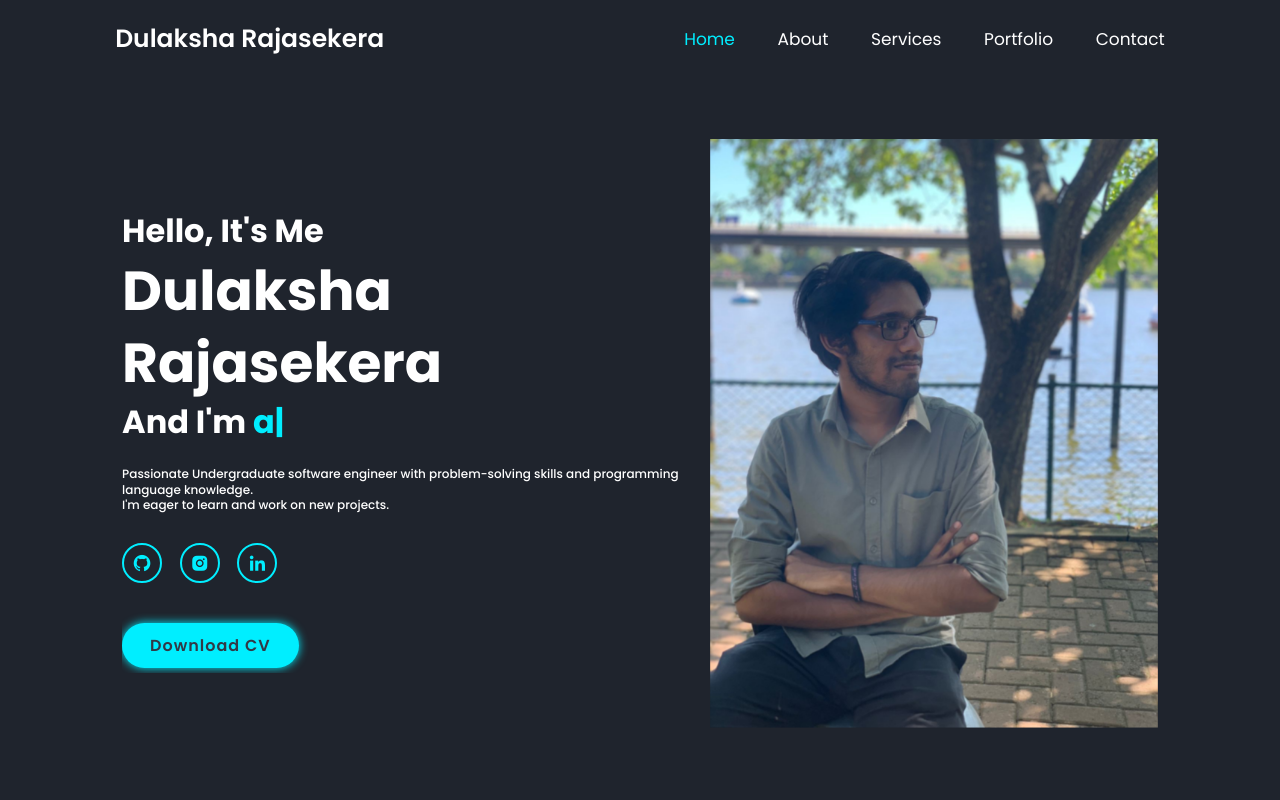
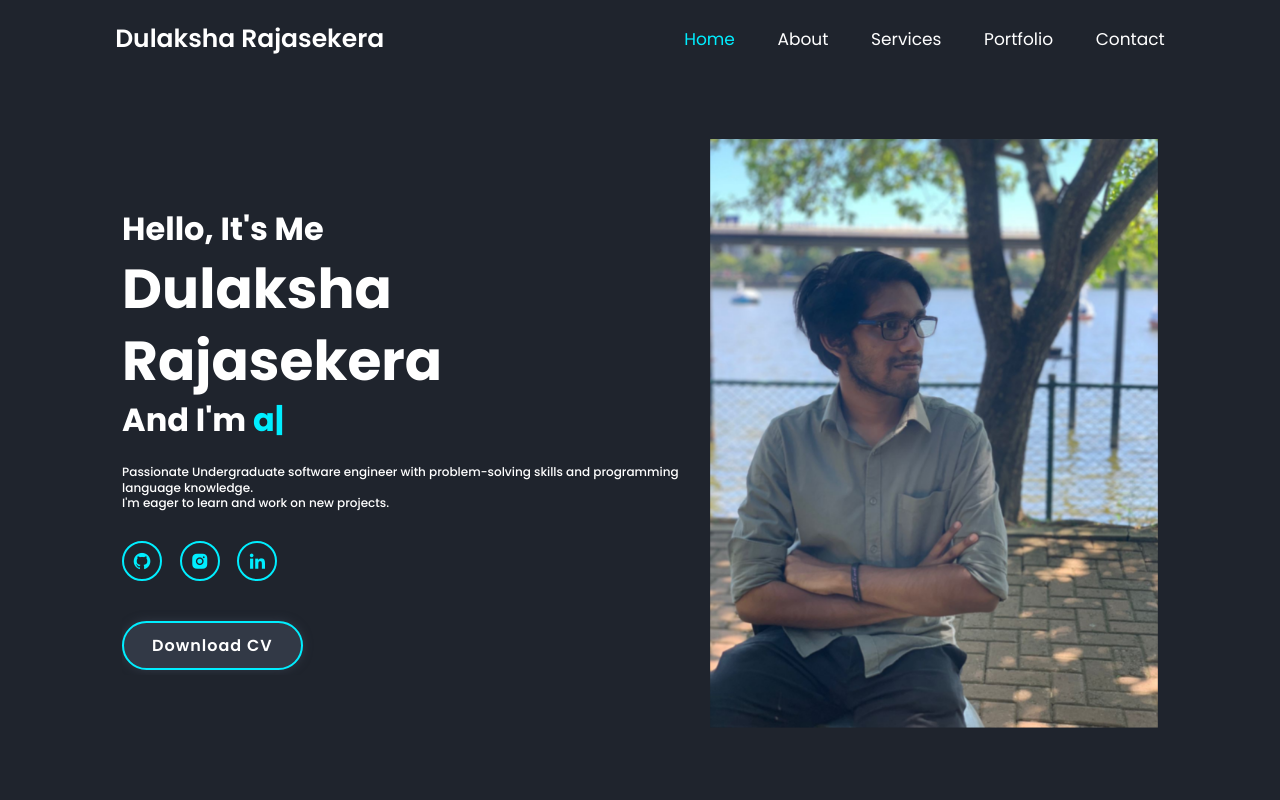
Before and after one commit to DKRajasekera/portfolio, a plain HTML site: page index.html in a window 1280 px wide. In both pictures the pointer is over the link "Download CV". Shown: the top 800 px of the page. Drawn offline with nearby package versions, Linux system fonts and the light colour scheme.

Commit message:
edith some changes in css

```diff
--- a/css/styles.css
+++ b/css/styles.css
@@ -169,7 +169,17 @@ span{
 }
 
 .btn:hover{
-    box-shadow: none;
+    margin-top: 1rem;
+    display: inline-block;
+    padding: 1rem 2.8rem;
+    background: var(--second-bg-color);
+    border-radius: 4rem;
+    border: 0.2rem solid var(--main-color);
+    box-shadow: 0 0 1rem var(--second-bg-color);
+    font-size: 1.6rem;
+    color: var(--text-color);
+    letter-spacing: .1rem;
+    font-weight: 600;
 }
 
 .about-img img {
```
